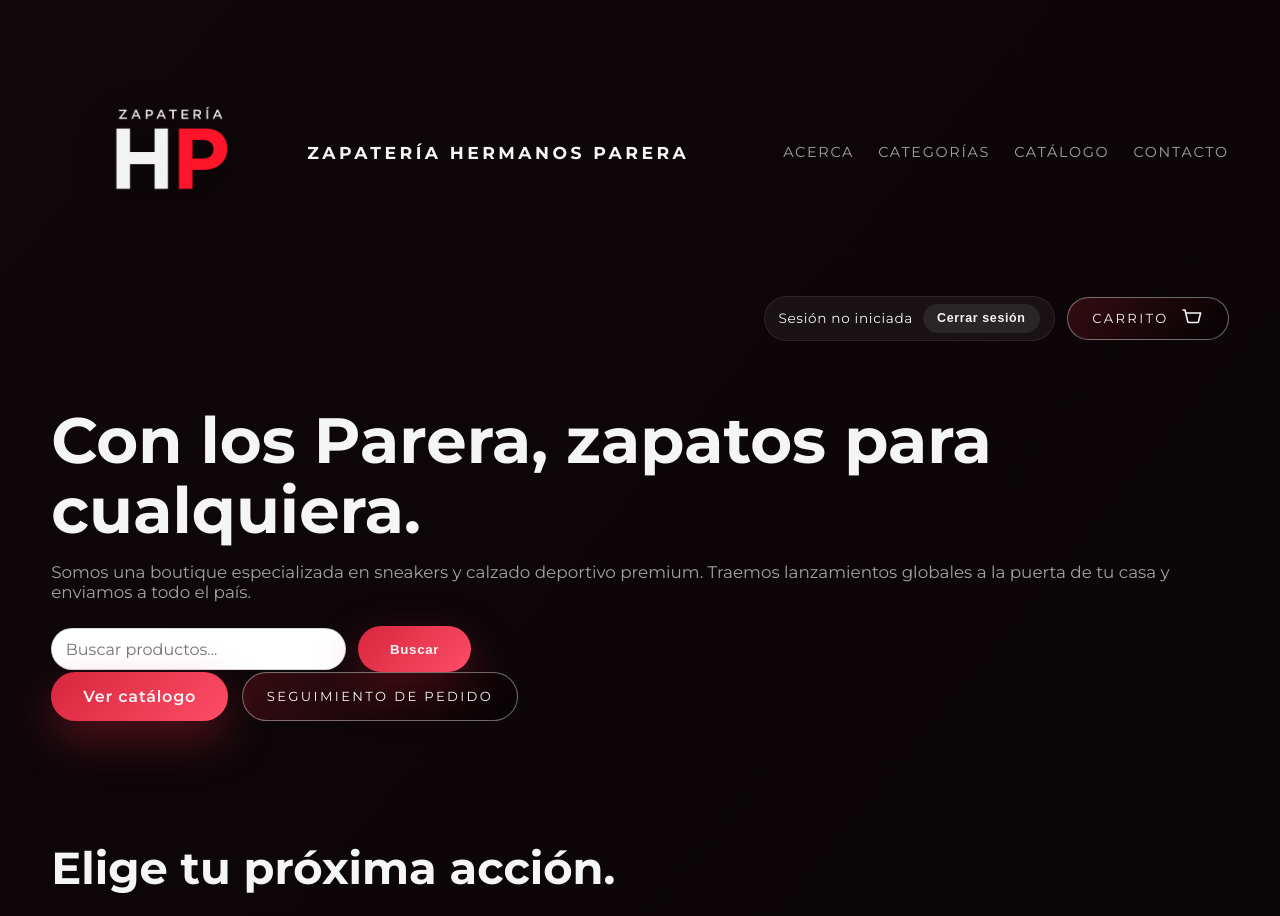
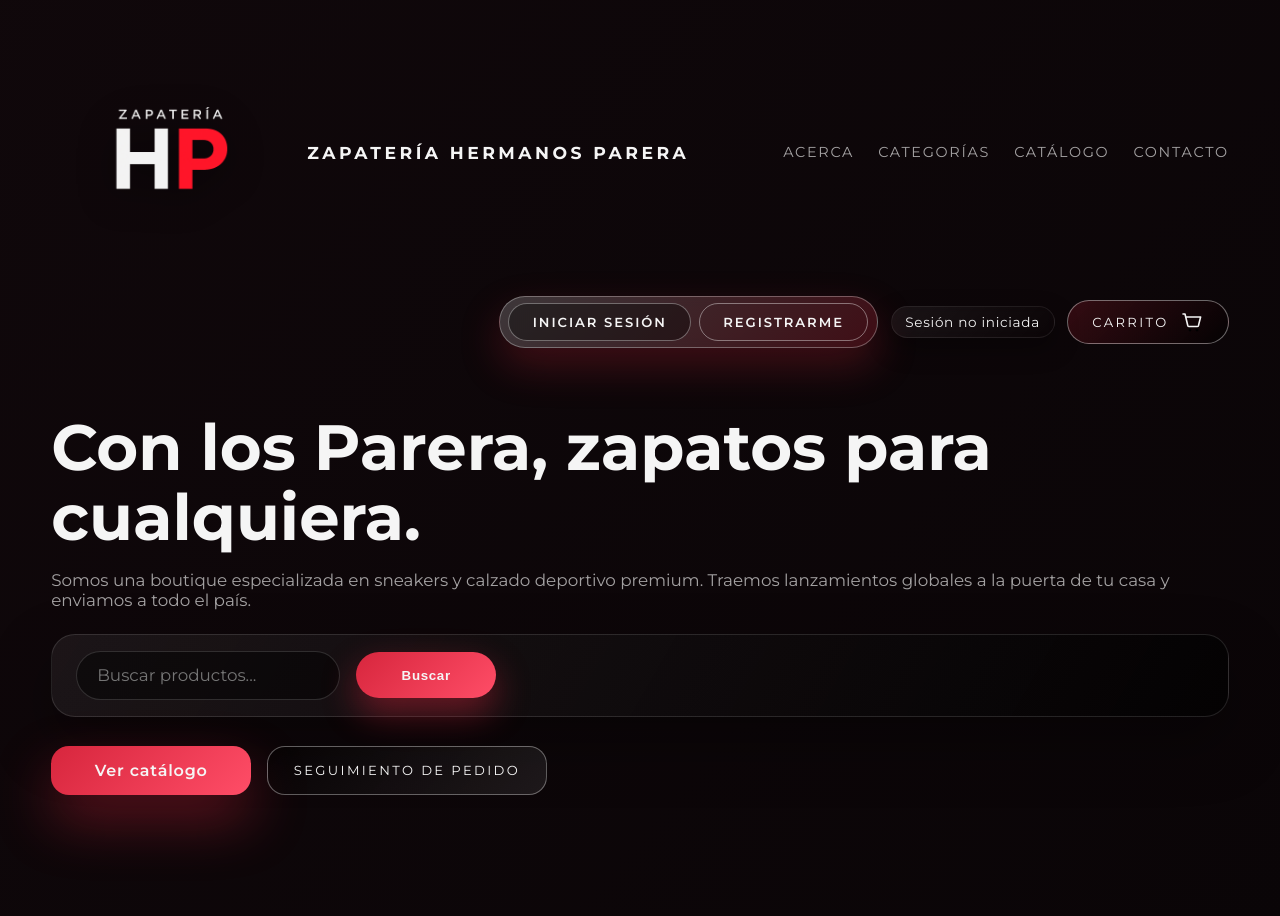
Before and after one commit to Urbano14/Tienda_Calzado, a Django app: page / in a window 1280 px wide. Shown: the top 916 px of the page. Run offline with Django 5.2, Linux system fonts and the light colour scheme; data comes from the database, SQL or seed files in the repository.

Commit message:
fix: ajustar estilos y estructura de la página de inicio  Changes to be committed: 	modified:   static/css/estilo.css 	modified:   templates/pagina_inicio.html

```diff
--- a/static/css/estilo.css
+++ b/static/css/estilo.css
@@ -17,6 +17,10 @@
     box-sizing: border-box;
 }
 
+[hidden] {
+    display: none !important;
+}
+
 body {
     font-family: "Montserrat", "Poppins", "Segoe UI", system-ui, sans-serif;
     margin: 0;
@@ -154,6 +158,51 @@ a {
     margin-left: auto;
 }
 
+.landing-auth-buttons {
+    display: flex;
+    align-items: center;
+    gap: 0.5rem;
+    padding: 0.4rem 0.55rem;
+    border-radius: 999px;
+    background: linear-gradient(135deg, rgba(255, 255, 255, 0.2), rgba(215, 38, 61, 0.25));
+    border: 1px solid rgba(255, 255, 255, 0.3);
+    box-shadow: 0 18px 40px rgba(215, 38, 61, 0.25);
+    backdrop-filter: blur(6px);
+    transition: transform 0.2s ease, box-shadow 0.2s ease;
+}
+
+.landing-auth-buttons:hover {
+    transform: translateY(-2px);
+    box-shadow: 0 20px 46px rgba(215, 38, 61, 0.35);
+}
+
+.landing-auth-buttons .boton {
+    padding: 0.6rem 1.45rem;
+    font-size: 0.82rem;
+    letter-spacing: 0.15em;
+    text-transform: uppercase;
+    box-shadow: none;
+}
+
+.landing-auth-buttons .boton--ghost {
+    background: rgba(0, 0, 0, 0.35);
+    border: 1px solid rgba(255, 255, 255, 0.35);
+}
+
+.landing-auth-buttons .boton--ghost:hover {
+    background: rgba(0, 0, 0, 0.55);
+}
+
+.landing-auth-buttons .boton--outline {
+    border-color: rgba(255, 255, 255, 0.4);
+}
+
+.landing-auth-buttons .boton--outline:hover {
+    color: var(--color-texto);
+    border-color: var(--color-acento);
+    background: rgba(215, 38, 61, 0.25);
+}
+
 .landing-cart-link {
     display: inline-flex;
     align-items: center;
@@ -181,8 +230,10 @@ a {
     gap: 0.6rem;
     padding: 0.45rem 0.85rem;
     border-radius: 999px;
-    border: 1px solid var(--color-borde);
-    background: rgba(255, 255, 255, 0.05);
+    border: 1px solid rgba(255, 255, 255, 0.08);
+    background: linear-gradient(135deg, rgba(255, 255, 255, 0.06), rgba(255, 255, 255, 0));
+    backdrop-filter: blur(4px);
+    box-shadow: 0 10px 25px rgba(0, 0, 0, 0.35);
     color: var(--color-texto);
     font-size: 0.85rem;
     letter-spacing: 0.05em;
@@ -191,6 +242,39 @@ a {
 .landing-user__logout {
     padding: 0.45rem 0.9rem;
     font-size: 0.78rem;
+    border: 1px solid rgba(255, 255, 255, 0.25);
+}
+
+.landing-search {
+    margin-top: 1.5rem;
+    padding: 1rem 1.5rem;
+    border-radius: 24px;
+    background: linear-gradient(120deg, rgba(255, 255, 255, 0.06), rgba(0, 0, 0, 0.6));
+    border: 1px solid rgba(255, 255, 255, 0.12);
+    box-shadow: 0 25px 60px rgba(0, 0, 0, 0.35);
+}
+
+.landing-search .buscador-global {
+    display: flex;
+    gap: 1rem;
+}
+
+.landing-search .buscador-global__input {
+    background: rgba(0, 0, 0, 0.45);
+    border: 1px solid rgba(255, 255, 255, 0.15);
+    color: var(--color-texto);
+    padding: 0.85rem 1.25rem;
+    font-size: 1.05rem;
+}
+
+.landing-search .buscador-global__input:focus {
+    border-color: var(--color-acento);
+    outline: none;
+}
+
+.landing-search .buscador-global__button {
+    min-width: 140px;
+    box-shadow: 0 15px 35px rgba(215, 38, 61, 0.45);
 }
 
 .landing-cart-icon {
@@ -312,7 +396,32 @@ a {
 .hero__cta {
     display: flex;
     flex-wrap: wrap;
-    gap: 0.85rem;
+    gap: 1rem;
+    margin-top: 1.8rem;
+}
+
+.hero__cta .boton,
+.hero__cta .landing-cart-link {
+    min-width: 200px;
+    justify-content: center;
+    border-radius: 18px;
+    padding: 0.95rem 1.6rem;
+}
+
+.hero__cta .boton {
+    box-shadow: 0 25px 55px rgba(215, 38, 61, 0.4);
+}
+
+.hero__cta .landing-cart-link {
+    border: 1px solid rgba(255, 255, 255, 0.35);
+    background: linear-gradient(135deg, rgba(0, 0, 0, 0.4), rgba(255, 255, 255, 0.08));
+    text-transform: uppercase;
+    letter-spacing: 0.18em;
+}
+
+.hero__cta .landing-cart-link:hover {
+    border-color: var(--color-acento);
+    box-shadow: 0 16px 40px rgba(0, 0, 0, 0.35);
 }
 
 .landing-hero__card {
--- a/templates/pagina_inicio.html
+++ b/templates/pagina_inicio.html
@@ -27,6 +27,10 @@
                     <a href="{% url 'home' %}#contacto">Contacto</a>
                 </div>
                 <div class="landing-navbar__actions">
+                    <div class="landing-auth-buttons" id="landing-auth-buttons">
+                        <a class="boton boton--ghost" href="#identificacion-panel" data-login-btn>Iniciar sesión</a>
+                        <a class="boton boton--outline" href="#registro-panel" data-register-btn>Registrarme</a>
+                    </div>
                     <div class="landing-user" id="landing-user" aria-live="polite">
                         <span id="landing-user-label">Sesión no iniciada</span>
                         <button type="button" class="boton boton--ghost landing-user__logout" id="logout-btn" hidden>Cerrar sesión</button>
@@ -233,11 +237,28 @@
             const apiBase = "/api/";
             const userLabel = document.getElementById("landing-user-label");
             const logoutBtn = document.getElementById("logout-btn");
+            const authButtons = document.getElementById("landing-auth-buttons");
+            const loginBtn = document.querySelector('[data-login-btn]');
+            const registerBtn = document.querySelector('[data-register-btn]');
+            const loginForm = document.getElementById("login-form");
+            const registroForm = document.getElementById("registro-form");
+            const loginMsg = document.getElementById("login-msg");
+            const registroMsg = document.getElementById("registro-msg");
 
             const setMessage = (el, text, ok = false) => {
                 if (!el) return;
                 el.textContent = text || "";
                 el.style.color = ok ? "green" : "red";
+            };
+
+            const resetAuthForms = (options = {}) => {
+                const { clearMessages = false } = options;
+                loginForm?.reset();
+                registroForm?.reset();
+                if (clearMessages) {
+                    setMessage(loginMsg, "");
+                    setMessage(registroMsg, "");
+                }
             };
 
             const updateUserUI = () => {
@@ -246,9 +267,15 @@
                 if (token) {
                     userLabel.textContent = email ? `Sesión: ${email}` : "Sesión iniciada";
                     logoutBtn.hidden = false;
+                    if (authButtons) authButtons.hidden = true;
+                    if (loginBtn) loginBtn.setAttribute('aria-hidden', 'true');
+                    if (registerBtn) registerBtn.setAttribute('aria-hidden', 'true');
                 } else {
                     userLabel.textContent = "Sesión no iniciada";
                     logoutBtn.hidden = true;
+                    if (authButtons) authButtons.hidden = false;
+                    if (loginBtn) loginBtn.removeAttribute('aria-hidden');
+                    if (registerBtn) registerBtn.removeAttribute('aria-hidden');
                 }
             };
 
@@ -306,7 +333,9 @@
                                 : "Inicio de sesión correcto. Token guardado.",
                             true
                         );
+                        resetAuthForms();
                         updateUserUI();
+                        window.scrollTo({ top: 0, behavior: "smooth" });
                     } catch (err) {
                         setMessage(msg, "Error de conexión. Inténtalo de nuevo.");
                     }
@@ -318,6 +347,7 @@
                     localStorage.removeItem("token");
                     localStorage.removeItem("email");
                     updateUserUI();
+                    resetAuthForms({ clearMessages: true });
                 });
             }
 
```
